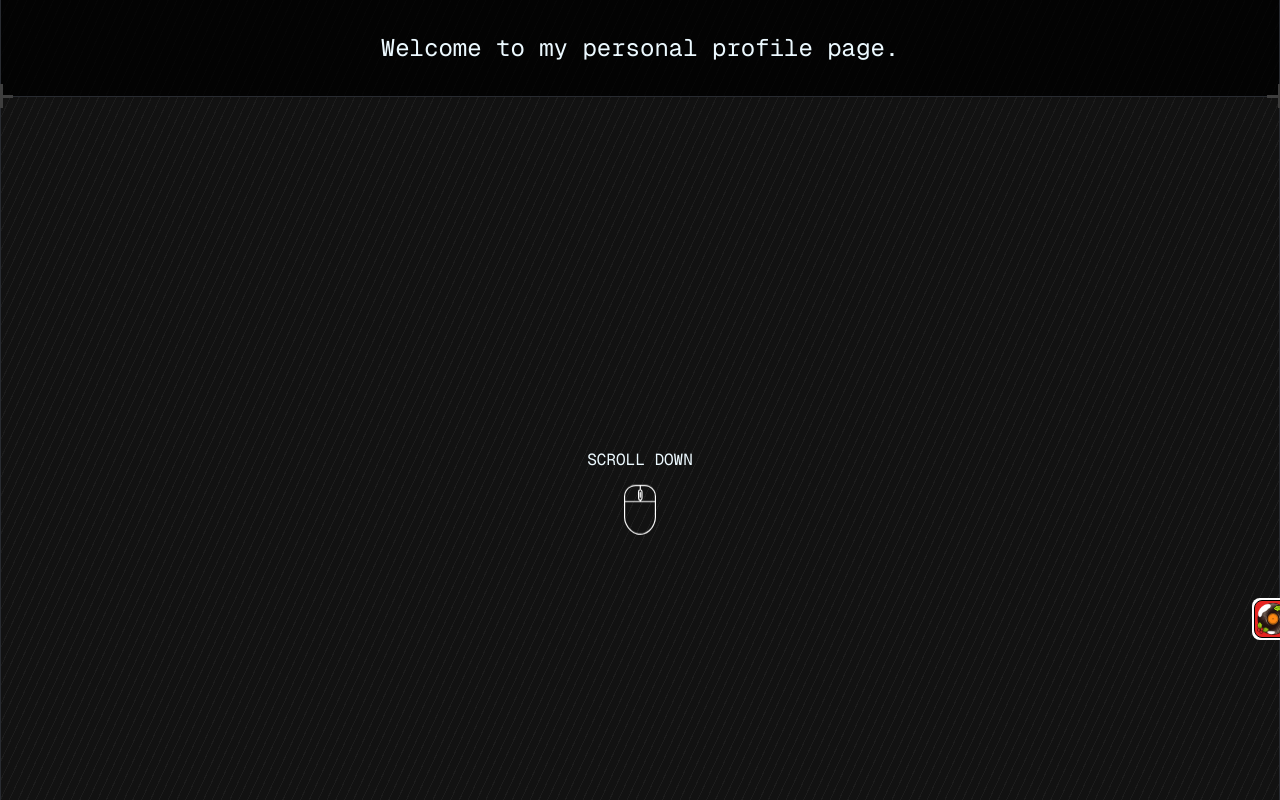
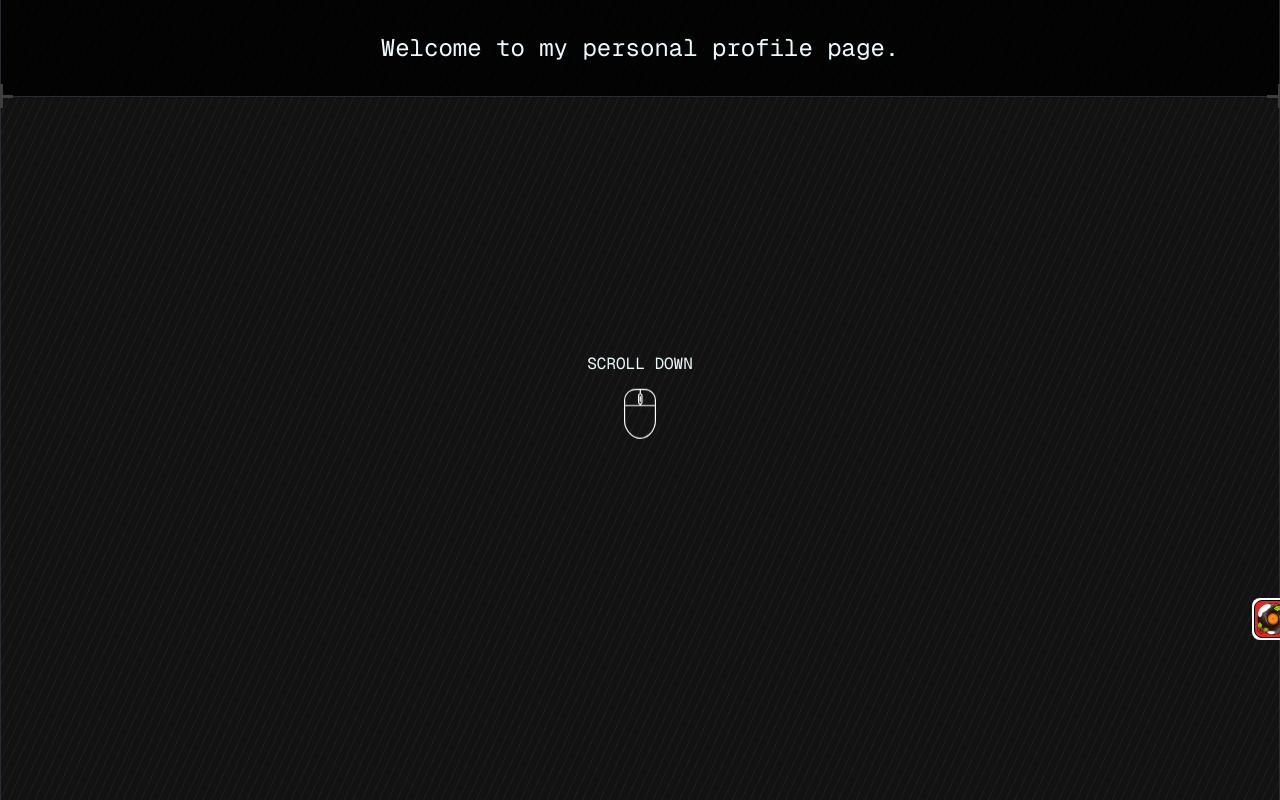
Before and after one commit to ethanpx/ethanpx.github.io, a React (Vite) app: page / in a window 1280 px wide. Shown: the top 800 px of the page. Built offline with nearby package versions, Linux system fonts and the light colour scheme; grey boxes are pictures that could not be loaded; a web font is replaced by a local one.

Commit message:
fix: margin

```diff
--- a/src/layouts/AppLayout.tsx
+++ b/src/layouts/AppLayout.tsx
@@ -10,7 +10,7 @@
   return (
     <div className="flex flex-col bg-repeating bg-repeating-body">
       <HeaderLayout />
-      <main className="flex-1">{children}</main>
+      <main className="flex-1 -mt-24">{children}</main>
       <FooterLayout />
     </div>
   )
```
